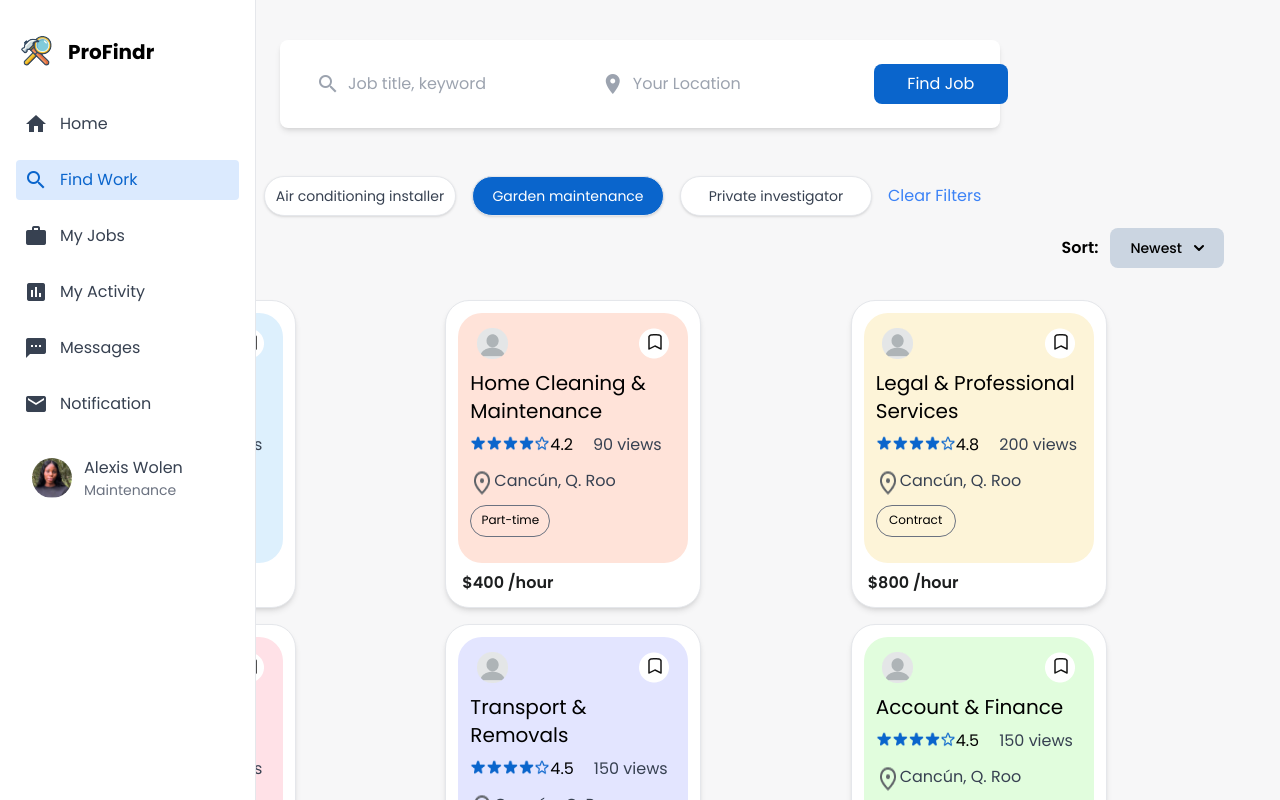
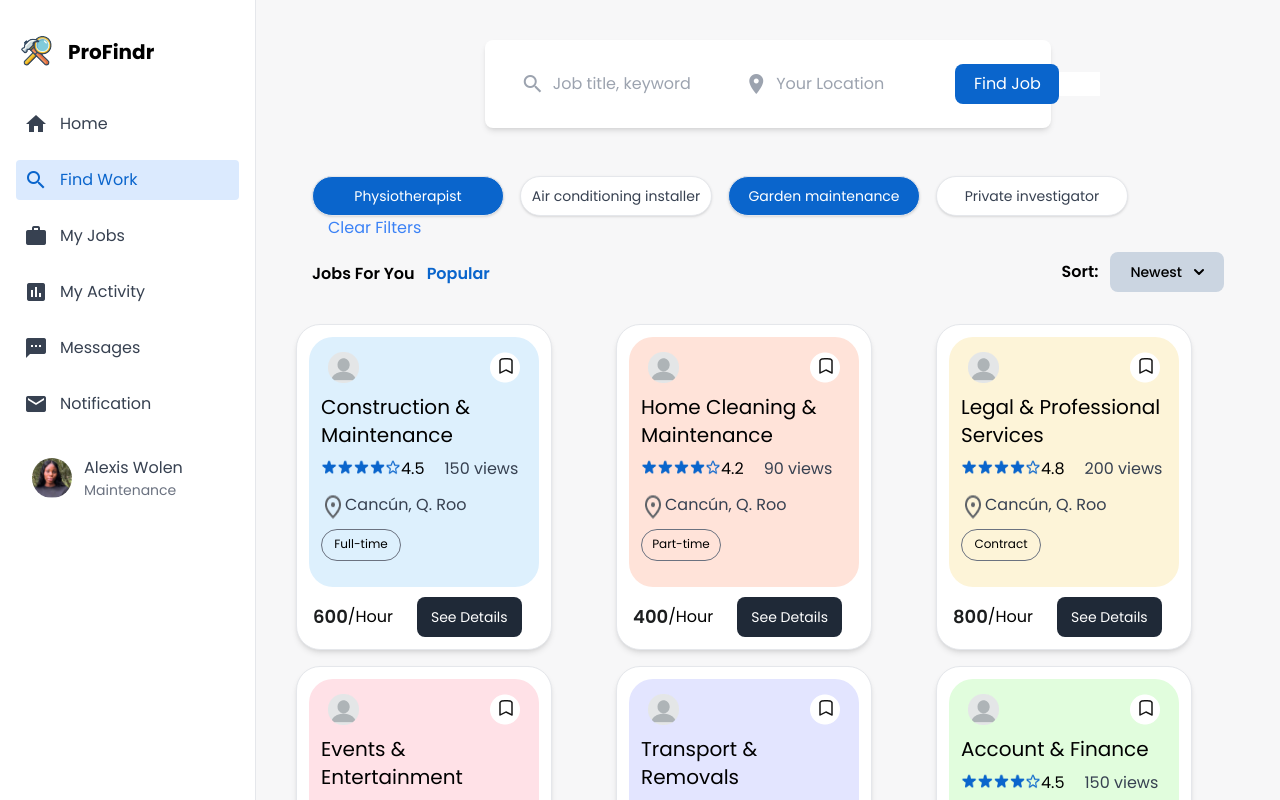
Before and after one commit to YadiraHC/ProFindr, a React (Vite) app: page /find-work in a window 1280 px wide. Shown: the top 800 px of the page. Built offline with nearby package versions, Linux system fonts and the light colour scheme; sample sign-in values are in the browser's storage.

Commit message:
Fix, style FindWork Page

```diff
--- a/src/components/FindWork/CardJobs.tsx
+++ b/src/components/FindWork/CardJobs.tsx
@@ -36,8 +36,12 @@ const CardJob: React.FC<CardJobProps> = ({ job }) => {
                     </div>
                 </div>
             </div>
-            <div className="mt-2">
-                <p className="text-[#1c1e1f] font-semibold ml-1">{`$${job.price} /hour`}</p>
+            <div className="mt-2.5 flex flex-row">
+                <p className="text-[#1c1e1f] text-lg mt-1.5 font-semibold ml-1">{job.price}</p>
+                <p className='mt-2'>/Hour</p>
+                <button type="button" className="ml-6 text-white bg-gray-800 hover:bg-gray-900 focus:outline-none focus:ring-4 font-normal rounded-lg text-sm px-3.5 py-2.5 me-2 dark:border-gray-700">
+                    See Details
+                </button>
             </div>
         </div>
     );
--- a/src/pages/FindWork.tsx
+++ b/src/pages/FindWork.tsx
@@ -15,14 +15,13 @@ const jobs = [
     { title: 'Beauty', location: 'Cancún, Q. Roo', views: 200, type: 'Contract', price: 800, rating: 4.8, color: '#E4BFFA' },
 ];
 
-
 const FindWork: React.FC = () => {
     return (
-        <div className="flex bg-[#F7F7F8]">
-            <div className="hidden md:block">
+        <div className="flex bg-[#F7F7F8] min-h-screen">
+            <div className="hidden md:block fixed">
                 <SideMenu />
             </div>
-            <div className="flex flex-col space-y-4 p-10 w-full">
+            <div className="flex flex-col space-y-4 p-10 w-full md:ml-64">
                 <div>
                     <SearchBar />
                 </div>
```
